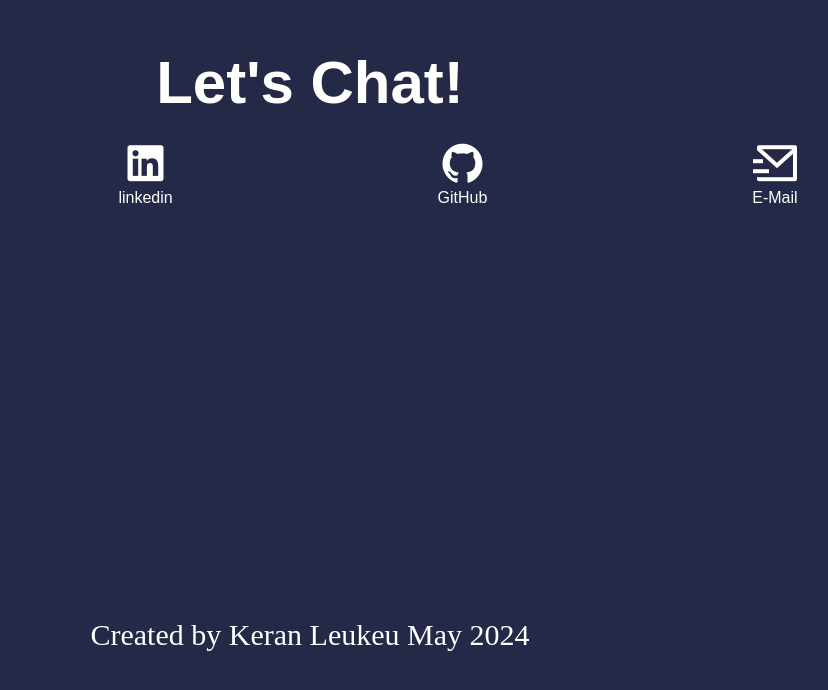
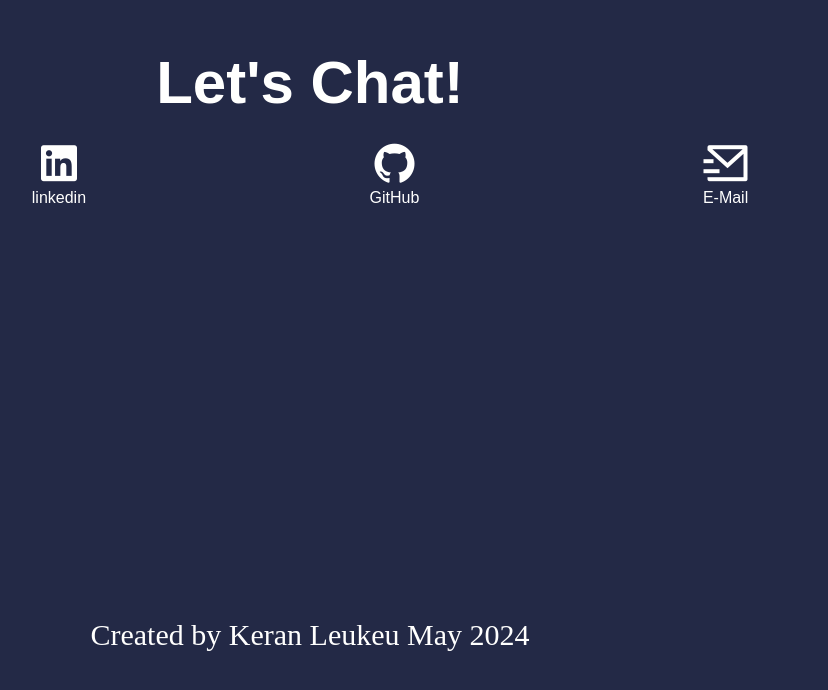
Before and after one commit to Keranleu/KeranPortfolio, a plain HTML site: page index.html in a window 1280 px wide. Shown: the part 3142-3832 px from the top of the page, without its empty margins (330-1158 px from the left). Drawn offline with nearby package versions, Linux system fonts and the light colour scheme; a web font is replaced by a local one.

Commit message:
socials update

```diff
--- a/style.css
+++ b/style.css
@@ -183,7 +183,7 @@ a:hover {
     align-items: center;
     margin: 20px;
 
-    padding-left: 37vh;
+    padding-left: 25vh;
 
 }
 
```
